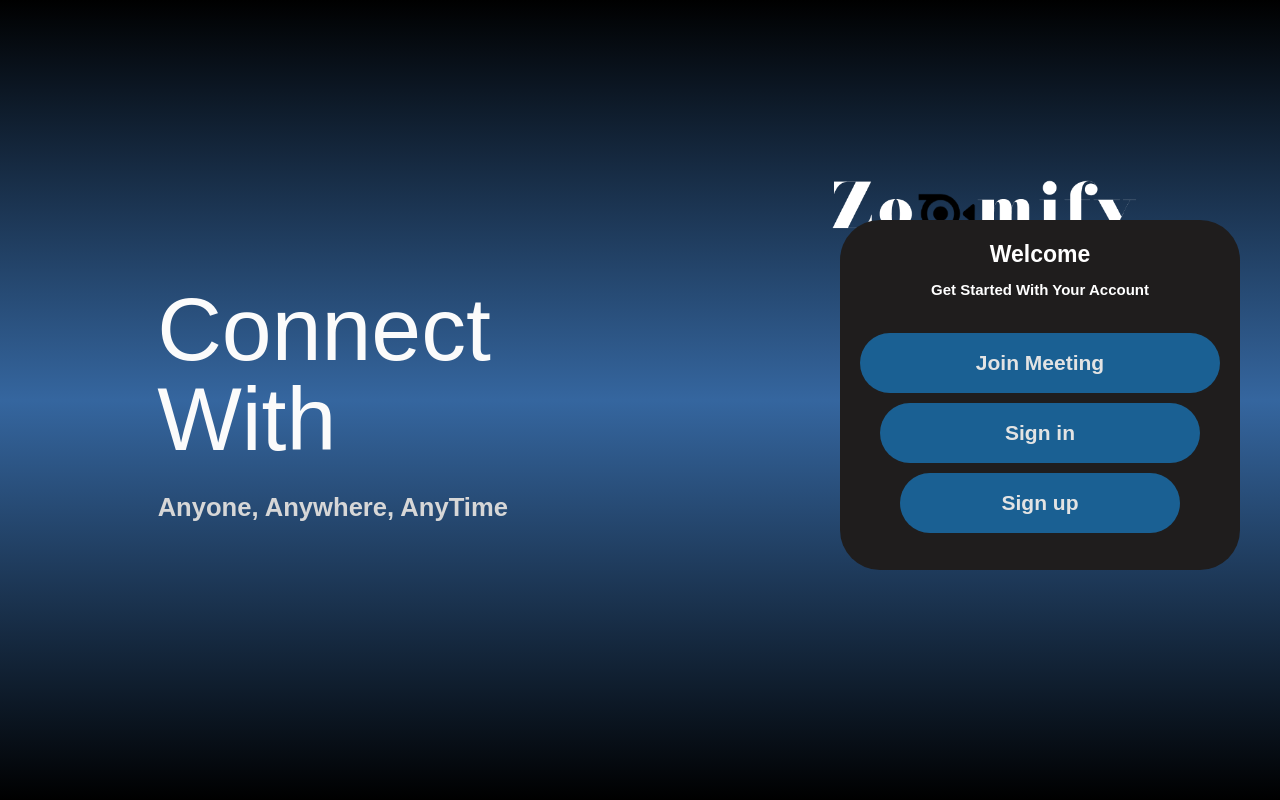
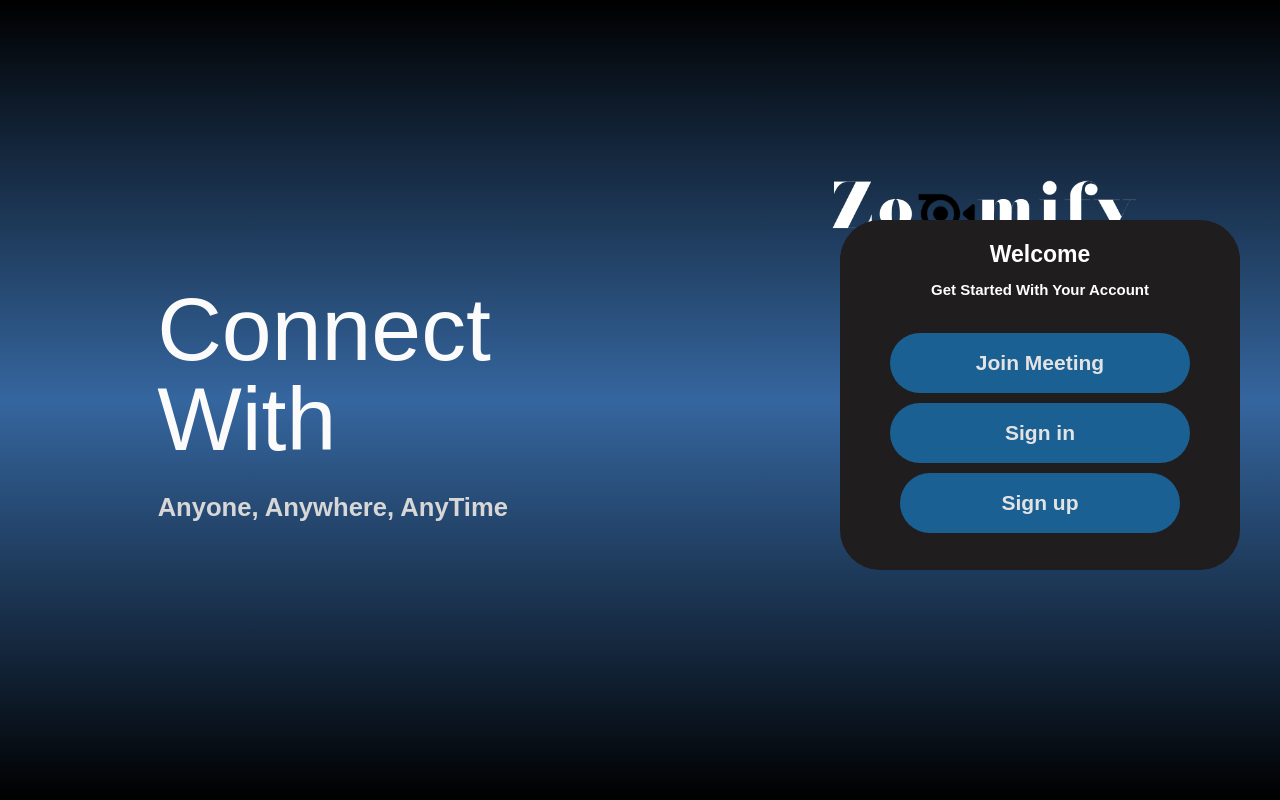
Before and after one commit to Febin-Joseph/zoomify, a React (Create React App) app in the folder client/: page / in a window 1280 px wide. Built offline with nearby package versions, Linux system fonts and the light colour scheme.

Commit message:
fixed a bug in the mobile responsive continue button

```diff
--- a/client/src/components/common/button/MainBtn.jsx
+++ b/client/src/components/common/button/MainBtn.jsx
@@ -12,7 +12,7 @@ const MainBtn = ({ value, height, width, onClick }) => {
       className='text-[#E3E3E3] text-[21px] font-semibold'>
       <button
         style={buttonStyle}
-        className='rounded-[43px] bg-[#1A6093] flex items-center justify-center content-center m-[5px]'
+        className='rounded-[43px] bg-[#1A6093] flex items-center justify-center content-center m-[5px] sm:max-w-[300px]'
         onClick={onClick}>
         {value}
       </button>
```
